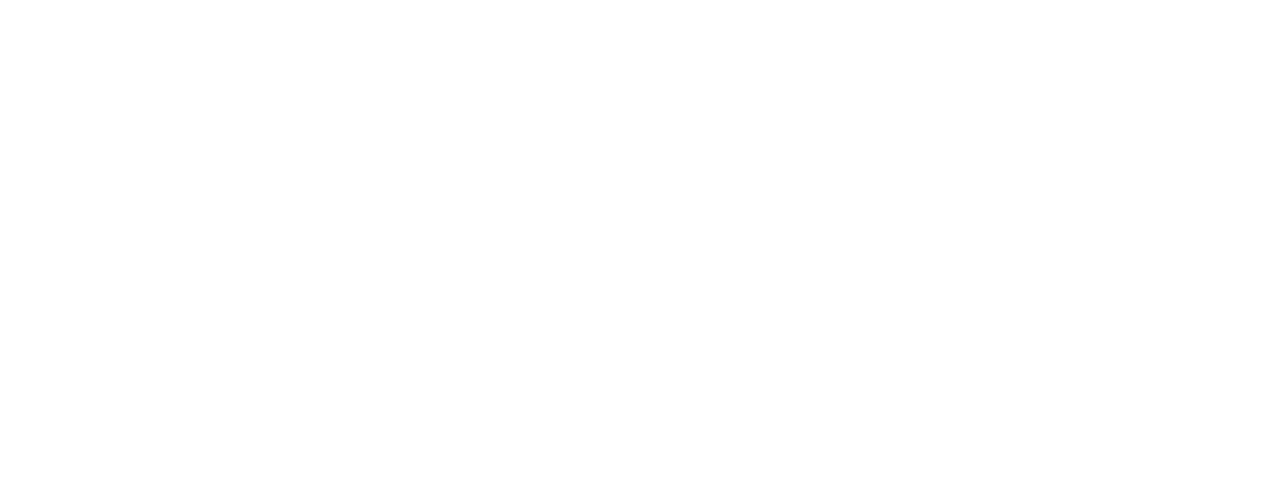
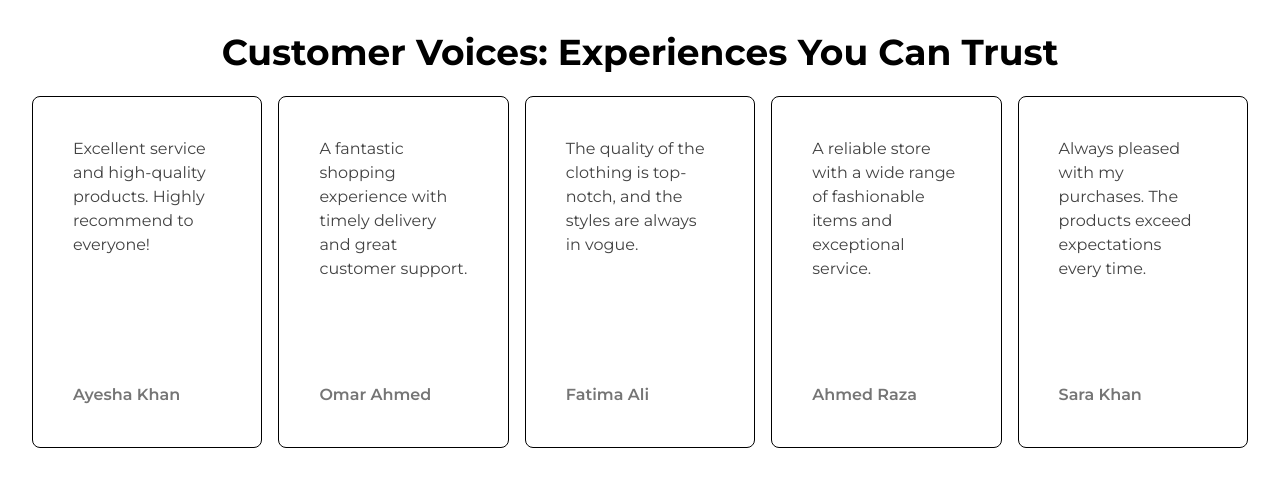
Before and after one commit to syedhisham/The-Shoe-Shop, a React (Vite) app in the folder Frontend/: page /testimonials in a window 1280 px wide. Before the commit this address had no page. Shown: the top 486 px of the page. Built offline with nearby package versions, Linux system fonts and the light colour scheme.

Commit message:
add MostRatedProducts and CustomerTestimonials components and routes

```diff
--- a/Frontend/src/App.jsx
+++ b/Frontend/src/App.jsx
@@ -14,6 +14,8 @@ import ProductUpdateForm from "./pages/ProductUpdateForm";
 import ProductUpdateImage from "./pages/ProductUpdateImage";
 import AllProducts from "./components/AllProducts";
 import DetailedProduct from "./components/DetailedProduct";
+import MostRatedProducts from "./components/MostRatedProducts";
+import CustomerTestimonials from "./components/Testimonials";
 
 function App() {
   return (
@@ -29,10 +31,12 @@ function App() {
         <Route path="/updateProductDetails" element={<ProductUpdateForm />} />
         <Route path="/updateProductImages" element={<ProductUpdateImage />} />
         <Route path="/allProducts" element={<AllProducts />} />
+        <Route path="/mostRatedProducts" element={<MostRatedProducts />} />
         <Route path="/detailedProduct/:productId" element={<DetailedProduct />} />
         <Route path="/allUsers" element={<UserList />} />
         <Route path="/removeUser" element={<UserDeleteList />} />
         <Route path="/mostActiveUsers" element={<MostActiveUsers />} />
+        <Route path="/testimonials" element={<CustomerTestimonials/>} />
       </Routes>
     </Router>
   );
--- /dev/null
+++ b/Frontend/src/components/MostRatedProducts.jsx
@@ -0,0 +1,195 @@
+import React, { useState, useEffect, useRef } from "react";
+import { useNavigate } from "react-router-dom";
+import axios from "axios";
+import {
+  Card,
+  CardHeader,
+  CardBody,
+  CardFooter,
+  Typography,
+  Button,
+  IconButton,
+} from "@material-tailwind/react";
+import { AiFillStar, AiOutlineStar } from "react-icons/ai";
+import { TiArrowLeftThick, TiArrowRightThick } from "react-icons/ti";
+
+const MostRatedProducts = () => {
+  const [products, setProducts] = useState([]);
+  const [filteredProducts, setFilteredProducts] = useState([]);
+  const [categories, setCategories] = useState([]);
+  const [selectedCategory, setSelectedCategory] = useState("");
+  const scrollContainerRef = useRef(null);
+  const navigate = useNavigate();
+
+  useEffect(() => {
+    const fetchMostRatedProducts = async () => {
+      try {
+        const response = await axios.get("/api/products/most-rated-products");
+        const productData = response.data.data;
+
+        const uniqueCategories = [
+          ...new Set(productData.map((p) => p.product.category)),
+        ];
+        setCategories(uniqueCategories);
+
+        if (uniqueCategories.length > 0) {
+          const defaultCategory = uniqueCategories[0];
+          setSelectedCategory(defaultCategory);
+
+          const initialFilteredProducts = productData
+            .filter((p) => p.product.category === defaultCategory)
+            .sort((a, b) => b.averageRating - a.averageRating);
+
+          setProducts(productData);
+          setFilteredProducts(initialFilteredProducts);
+        }
+      } catch (error) {
+        console.error("Error fetching most rated products:", error);
+      }
+    };
+
+    fetchMostRatedProducts();
+  }, []);
+
+  const scrollLeft = () => {
+    scrollContainerRef.current.scrollBy({ left: -300, behavior: "smooth" });
+  };
+
+  const scrollRight = () => {
+    scrollContainerRef.current.scrollBy({ left: 300, behavior: "smooth" });
+  };
+
+  const renderStars = (rating) => {
+    const fullStars = Math.floor(rating);
+    const hasHalfStar = rating % 1 >= 0.5;
+    const totalStars = 5;
+
+    return (
+      <div className="flex items-center">
+        {[...Array(fullStars)].map((_, i) => (
+          <AiFillStar key={i} className="text-yellow-500" />
+        ))}
+        {hasHalfStar && (
+          <AiFillStar
+            className="text-yellow-500"
+            style={{ clipPath: "inset(0 50% 0 0)" }}
+          />
+        )}
+        {[...Array(totalStars - fullStars - (hasHalfStar ? 1 : 0))].map(
+          (_, i) => (
+            <AiOutlineStar key={i} className="text-yellow-500" />
+          )
+        )}
+      </div>
+    );
+  };
+
+  const formatRating = (rating) => rating.toFixed(1);
+
+  const handleCategoryChange = (category) => {
+    setSelectedCategory(category);
+
+    const updatedFilteredProducts = products
+      .filter((p) => p.product.category === category)
+      .sort((a, b) => b.averageRating - a.averageRating);
+
+    setFilteredProducts(updatedFilteredProducts);
+  };
+  const handleViewProduct = (productId) => {
+    navigate(`/detailedProduct/${productId}`);
+  };
+  return (
+    <div className=" mx-auto p-4">
+      <div className="mb-4 ">
+        <div className="flex justify-center items-center gap-5 mb-4 ">
+          {categories.map((category) => (
+            <Button
+              key={category}
+              onClick={() => handleCategoryChange(category)}
+              className={`text-gray-800 ${selectedCategory === category ? "bg-gray-300" : "bg-gray-600 text-white"}`}
+            >
+              {category}
+            </Button>
+          ))}
+        </div>
+        <div className="relative">
+          <div
+            ref={scrollContainerRef}
+            className="flex overflow-x-auto space-x-6 pb-4 scroll-smooth hide-scroll-bar"
+          >
+            {filteredProducts.map((product) => (
+              <Card
+                key={product.product._id}
+                className="h-[25rem] w-[17rem] sm:h-[30rem] sm:w-[22rem] md:h-[35rem] md:w-[24rem] flex-shrink-0 "
+              >
+                <CardHeader
+                  shadow={false}
+                  floated={false}
+                  className="h-1/2 sm:h-1/2 md:h-full lg:h-full xl:h-full "
+                >
+                  <img
+                    src={product.images[0]}
+                    alt={product.product.name}
+                    className="h-full w-full object-cover "
+                  />
+                </CardHeader>
+
+                <CardBody>
+                  <div className="mb-2 flex items-center justify-between">
+                    <Typography
+                      color="blue-gray"
+                      className="font-medium text-sm sm:text-base md:text-lg lg:text-xl"
+                    >
+                      {product.product.name}
+                    </Typography>
+                    <Typography
+                      color="blue-gray"
+                      className=" text-sm sm:text-base md:text-sm lg:text-lg"
+                    >
+                      Rs{product.product.price}
+                    </Typography>
+                  </div>
+                  <div className="mb-2 flex gap-2">
+                    {renderStars(product.averageRating)}
+                    <Typography
+                      variant="small"
+                      color="gray"
+                      className="font-normal opacity-75 text-xs sm:text-sm md:text-base"
+                    >
+                      Rating: {formatRating(product.averageRating)}
+                    </Typography>
+                  </div>
+                </CardBody>
+
+                <CardFooter className="pt-0">
+                  <Button
+                    onClick={() => handleViewProduct(product.product._id)}
+                    ripple={false}
+                    fullWidth={true}
+                    className="bg-blue-gray-900/10 text-blue-gray-900 shadow-none hover:scale-105 hover:shadow-none focus:scale-105 focus:shadow-none active:scale-100"
+                  >
+                    View Product
+                  </Button>
+                </CardFooter>
+              </Card>
+            ))}
+          </div>
+          <IconButton
+            onClick={scrollLeft}
+            className="absolute bottom-80 left-2 transform  bg-white/60 text-black z-10 text-lg"
+          >
+            <TiArrowLeftThick />
+          </IconButton>
+          <IconButton
+            onClick={scrollRight}
+            className="absolute bottom-[23rem] left-[93%] transform  bg-white/60 text-black z-10 text-lg"
+          >
+            <TiArrowRightThick />
+          </IconButton>
+        </div>
+      </div>
+    </div>
+  );
+};
+
+export default MostRatedProducts;
--- /dev/null
+++ b/Frontend/src/components/Testimonials.jsx
@@ -0,0 +1,65 @@
+import React from "react";
+import { motion } from "framer-motion";
+
+const testimonials = [
+  {
+    id: 1,
+    name: "Ayesha Khan",
+    message:
+      "Excellent service and high-quality products. Highly recommend to everyone!",
+  },
+  {
+    id: 2,
+    name: "Omar Ahmed",
+    message:
+      "A fantastic shopping experience with timely delivery and great customer support.",
+  },
+  {
+    id: 3,
+    name: "Fatima Ali",
+    message:
+      "The quality of the clothing is top-notch, and the styles are always in vogue.",
+  },
+  {
+    id: 4,
+    name: "Ahmed Raza",
+    message:
+      "A reliable store with a wide range of fashionable items and exceptional service.",
+  },
+  {
+    id: 5,
+    name: "Sara Khan",
+    message:
+      "Always pleased with my purchases. The products exceed expectations every time.",
+  },
+];
+
+const CustomerTestimonials = () => {
+  return (
+    <div className="p-4 lg:p-8">
+      <h1 className="text-2xl lg:text-4xl font-bold mb-6 text-center">
+        Customer Voices: Experiences You Can Trust
+      </h1>
+      <div className="grid grid-cols-1 sm:grid-cols-2 md:grid-cols-3 lg:grid-cols-5 gap-4 h-auto lg:h-[22rem]">
+        {testimonials.map((testimonial, index) => (
+          <motion.div
+            key={testimonial.id}
+            className="border border-black p-6 lg:p-10 rounded-lg flex flex-col justify-between"
+            initial={{ opacity: 0, y: 20 }}
+            animate={{ opacity: 1, y: 0 }}
+            transition={{ duration: 0.5, delay: index * 0.1 }}
+          >
+            <p className="text-gray-800 mb-4 text-sm lg:text-base">
+              {testimonial.message}
+            </p>
+            <span className="text-gray-600 font-semibold text-sm lg:text-base">
+              {testimonial.name}
+            </span>
+          </motion.div>
+        ))}
+      </div>
+    </div>
+  );
+};
+
+export default CustomerTestimonials;
```
